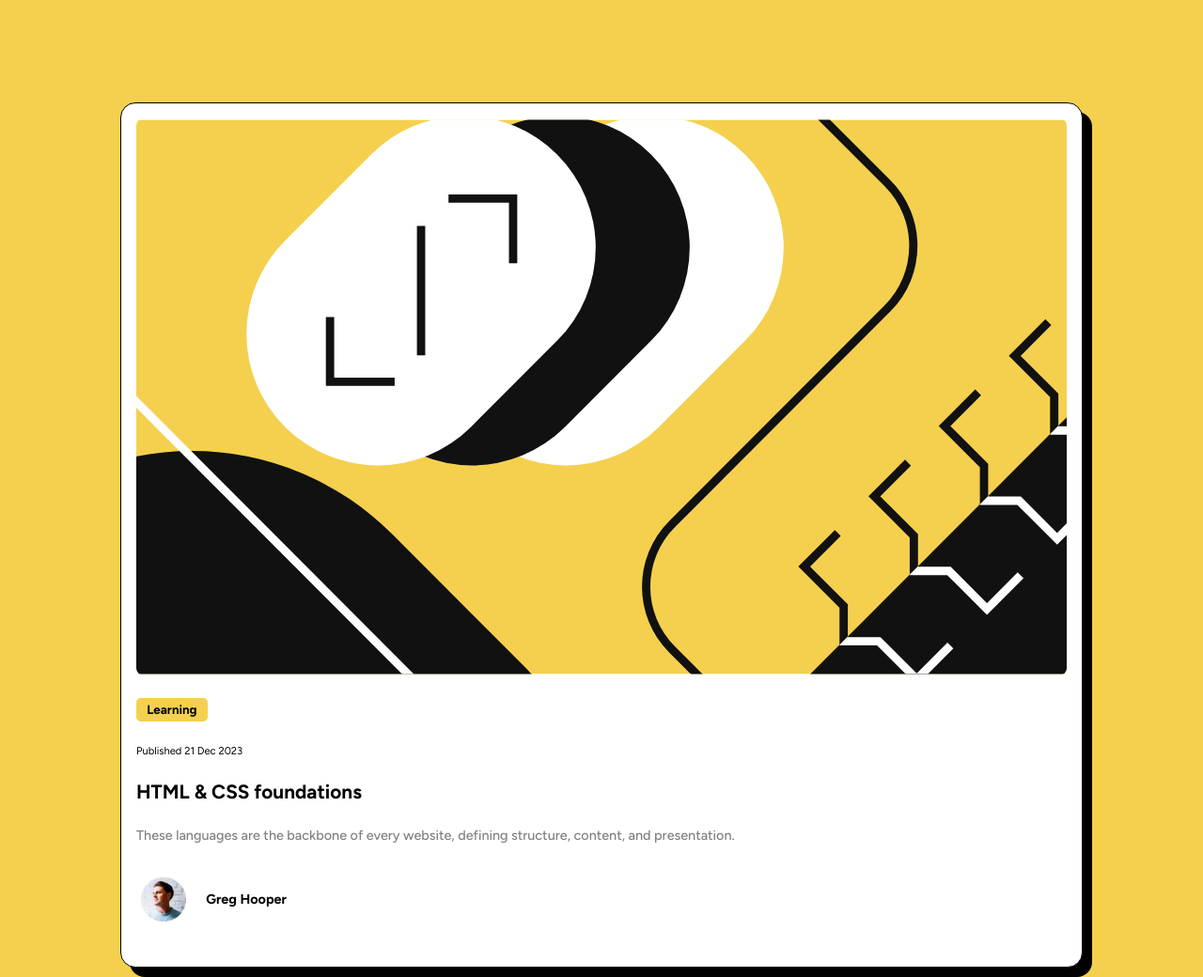
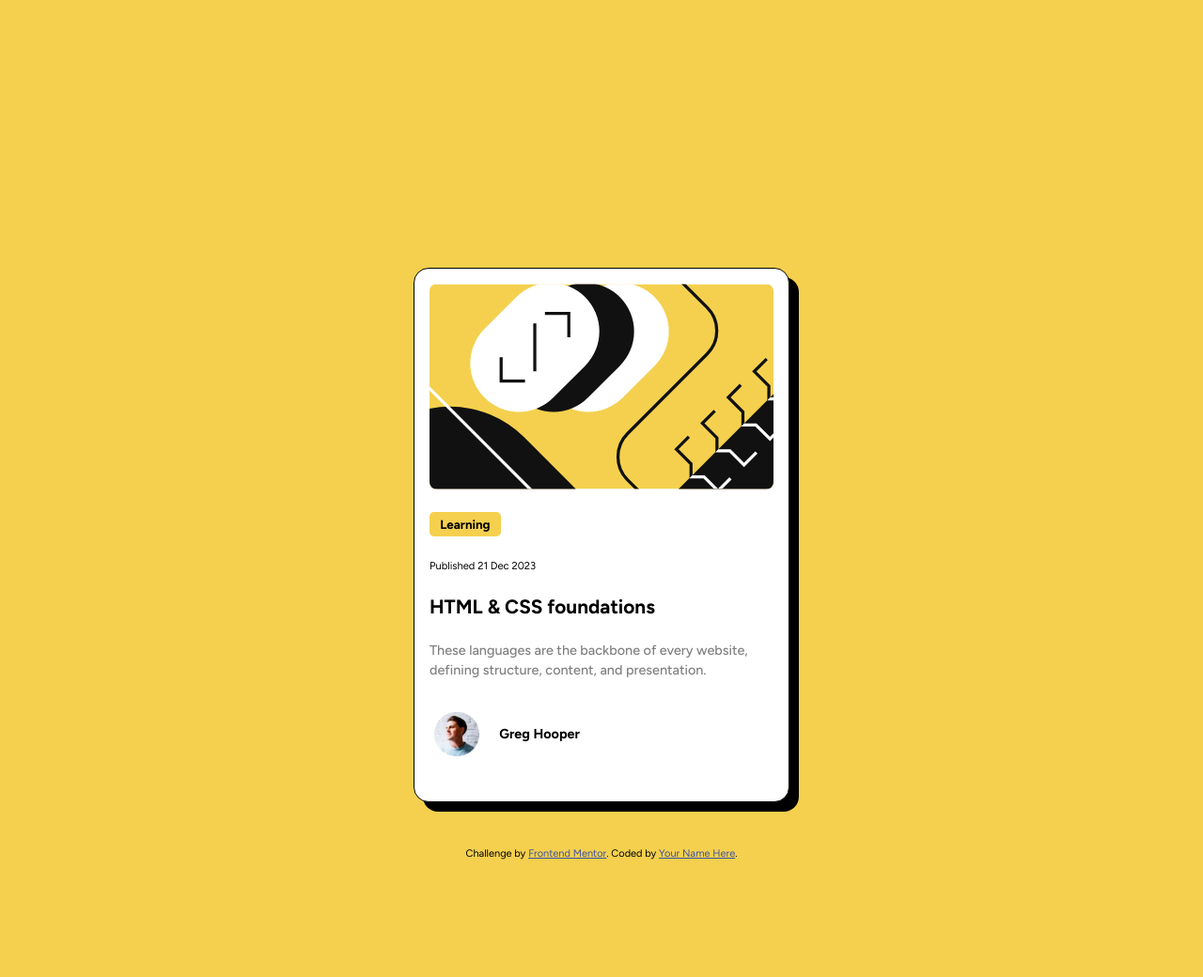
Before and after one commit to HualDev/BlogPreviewCard, a plain HTML site: page index.html in a window 1280 px wide. Shown: the top 1040 px of the page at 94% size. Drawn offline with Linux system fonts and the light colour scheme.

Commit message:
Final Project, enjoy it...

```diff
--- a/style.css
+++ b/style.css
@@ -57,6 +57,11 @@ h1{
     margin: 1.5rem 0;
 }
 
+h1:hover{
+    color: var(--yellow);
+    cursor: pointer;
+}
+
 .description{
     color: var(--grey);
     line-height: 1.5;
@@ -91,3 +96,9 @@ h2{
 .attribution a{
     color: hsl(228, 45%, 44%);
 }
+
+@media (min-width:500px) {
+    main{
+        width: 400px;
+    }
+}
```
Also changed, not shown: assets/images/screenshot.jpg (added), 2 other files.
